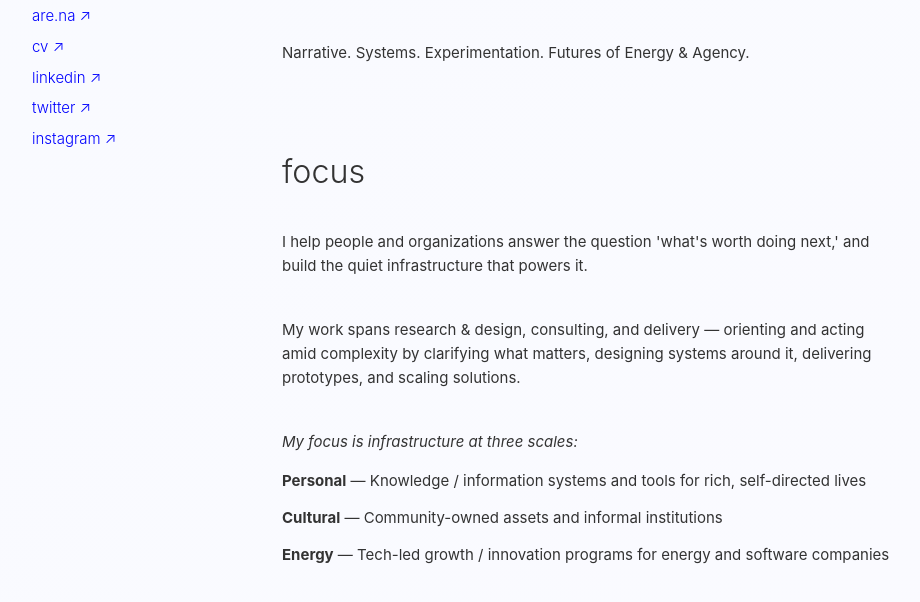
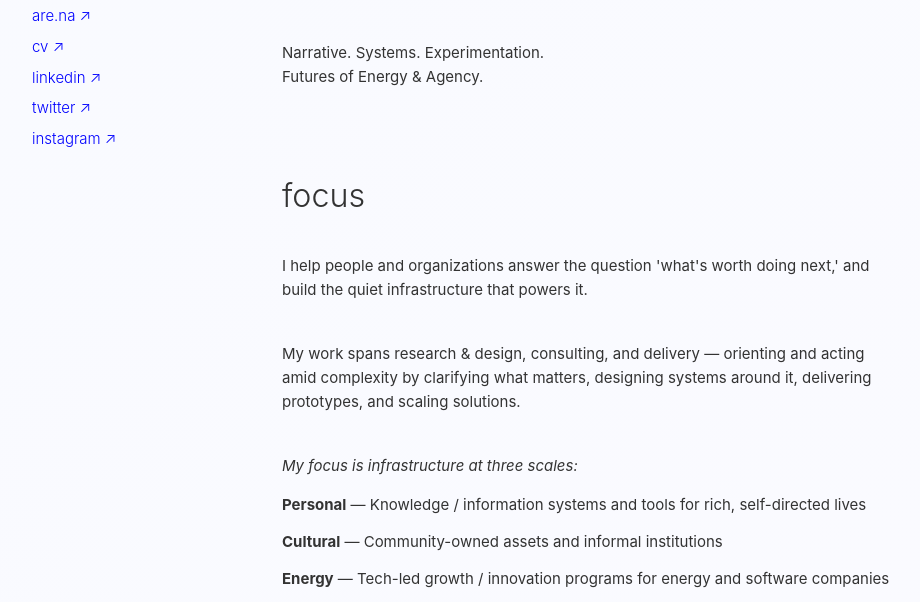
Before and after one commit to aimb5t/personal-website, a plain HTML site: page index.html in a window 1280 px wide. Shown: the part 169-771 px from the top of the page, without its empty margins (16-936 px from the left). Drawn offline with Linux system fonts and the light colour scheme; no server answers.

Commit message:
spacing fix

```diff
--- a/index.html
+++ b/index.html
@@ -35,7 +35,7 @@
             </div>
 
             <section id="intro">
-                <p>Narrative. Systems. Experimentation. Futures of Energy & Agency.</p><br><br><br>
+                <p>Narrative. Systems. Experimentation.<br>Futures of Energy & Agency.</p><br><br><br>
                 <h2>focus</h2>
                 <br>
                 <p>I help people and organizations answer the question 'what's worth doing next,' and build the quiet infrastructure that powers it.</p><br>
```
